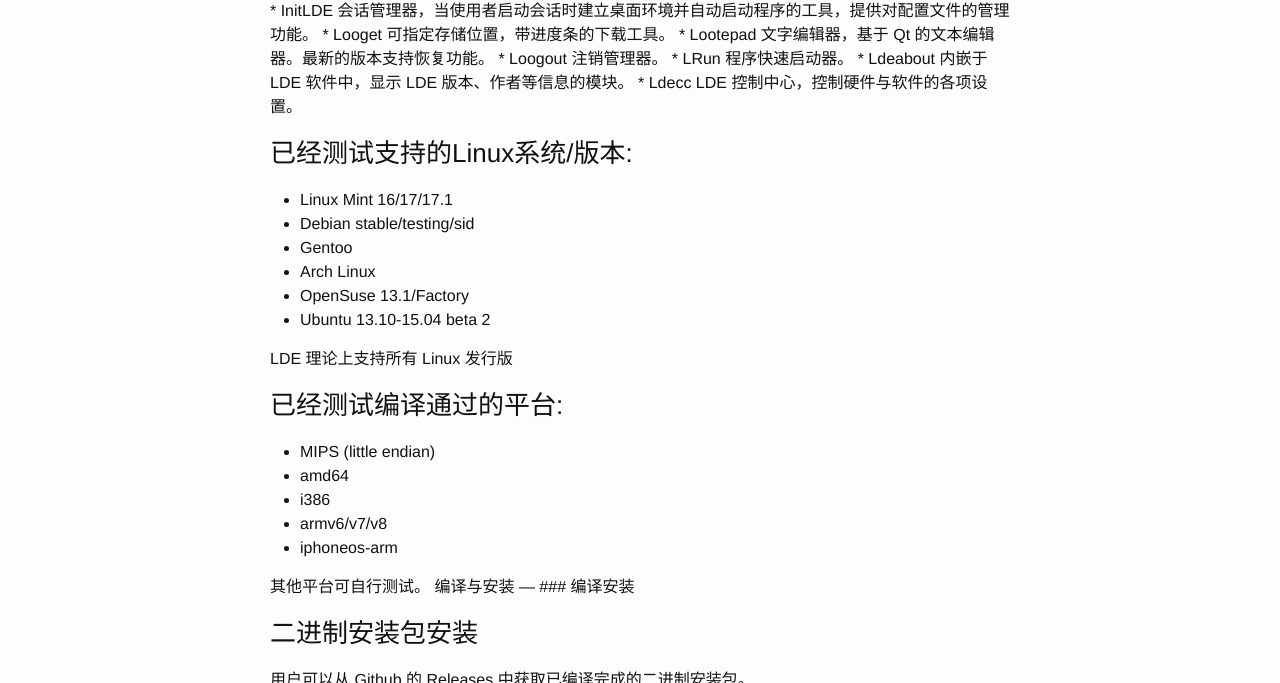
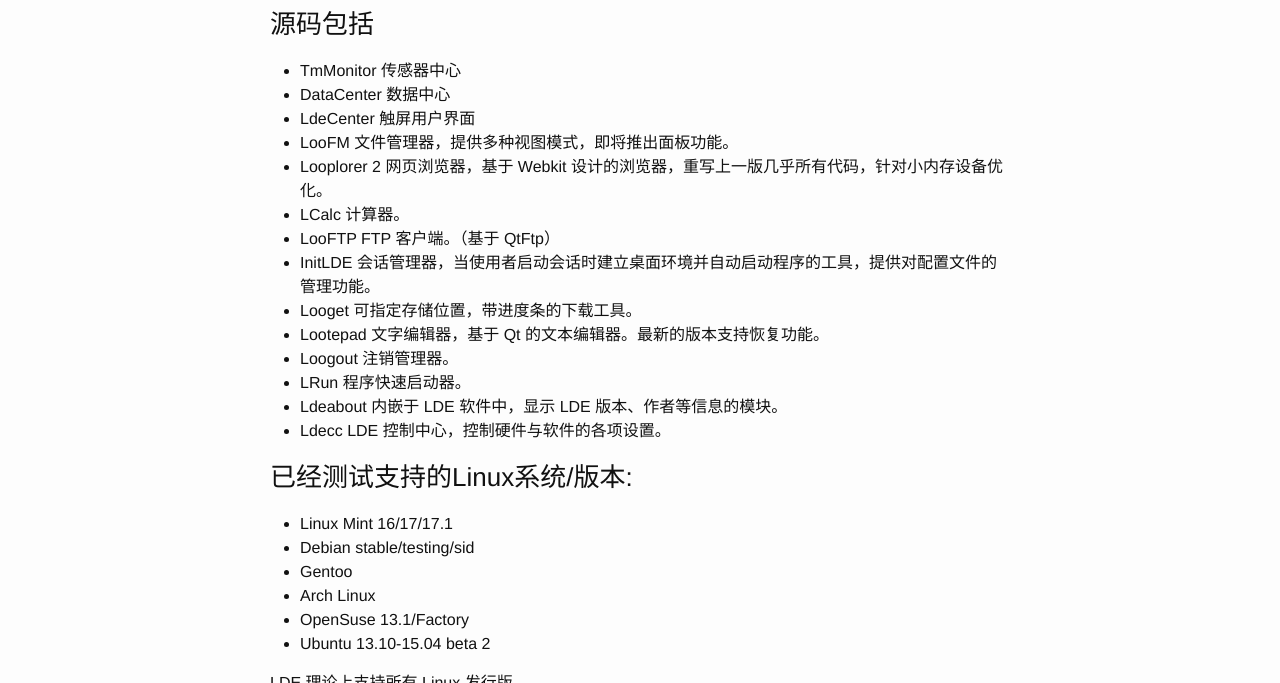
Before and after one commit to xuzhuoyi/ldeteam.tk, a plain HTML site: page lde-embedded/2015/05/17/lde-embedded-2.2.html in a window 1280 px wide. Shown: the part 417-1100 px from the top of the page. Drawn offline with Linux system fonts and the light colour scheme.

Commit message:
version 0.1.2

```diff
--- a/lde-embedded/2015/05/17/lde-embedded-2.2.html
+++ b/lde-embedded/2015/05/17/lde-embedded-2.2.html
@@ -62,24 +62,28 @@
   </header>
 
   <article class="post-content">
-    <p>LDE-Embedded，全名为 L Desktop Environment for Embedded Devices，在 LDE 2 的基础上对嵌入式平台进行优化。可在 i386/amd64/mipsel/arm 和 iOS/Android 等处理器或平台上执行。LDE-Embedded 项目旨在向用户提供一个低硬件门槛的全功能桌面环境，在轻量化的前提下，尽可能实现更强大的功能，相比桌面版本的 LDE，除了基本的桌面功能，更专注于嵌入式设备的特点，优化触屏显示，提供智能家居、物联网的底层支持，更增加了数据分析系统用于处理分析大量由传感器传入的数据。LDE 以 Qt 5/QML 作为图形界面库，有强大的移植性，在所有的平台都可以保证统一的用户界面。
-一些信息
-—
-### 源码包括
-* TmMonitor 传感器中心
-* DataCenter 数据中心
-* LdeCenter 触屏用户界面
-* LooFM 文件管理器，提供多种视图模式，即将推出面板功能。
-* Looplorer 2 网页浏览器，基于 Webkit 设计的浏览器，重写上一版几乎所有代码，针对小内存设备优化。
-* LCalc 计算器。
-* LooFTP FTP 客户端。（基于 QtFtp）
-* InitLDE 会话管理器，当使用者启动会话时建立桌面环境并自动启动程序的工具，提供对配置文件的管理功能。
-* Looget 可指定存储位置，带进度条的下载工具。
-* Lootepad 文字编辑器，基于 Qt 的文本编辑器。最新的版本支持恢复功能。
-* Loogout 注销管理器。
-* LRun 程序快速启动器。
-* Ldeabout 内嵌于 LDE 软件中，显示 LDE 版本、作者等信息的模块。
-* Ldecc LDE 控制中心，控制硬件与软件的各项设置。</p>
+    <p>LDE-Embedded，全名为 L Desktop Environment for Embedded Devices，在 LDE 2 的基础上对嵌入式平台进行优化。可在 i386/amd64/mipsel/arm 和 iOS/Android 等处理器或平台上执行。LDE-Embedded 项目旨在向用户提供一个低硬件门槛的全功能桌面环境，在轻量化的前提下，尽可能实现更强大的功能，相比桌面版本的 LDE，除了基本的桌面功能，更专注于嵌入式设备的特点，优化触屏显示，提供智能家居、物联网的底层支持，更增加了数据分析系统用于处理分析大量由传感器传入的数据。LDE 以 Qt 5/QML 作为图形界面库，有强大的移植性，在所有的平台都可以保证统一的用户界面。</p>
+
+<h2 id="section">一些信息</h2>
+
+<h3 id="section-1">源码包括</h3>
+
+<ul>
+  <li>TmMonitor 传感器中心</li>
+  <li>DataCenter 数据中心</li>
+  <li>LdeCenter 触屏用户界面</li>
+  <li>LooFM 文件管理器，提供多种视图模式，即将推出面板功能。</li>
+  <li>Looplorer 2 网页浏览器，基于 Webkit 设计的浏览器，重写上一版几乎所有代码，针对小内存设备优化。</li>
+  <li>LCalc 计算器。</li>
+  <li>LooFTP FTP 客户端。（基于 QtFtp）</li>
+  <li>InitLDE 会话管理器，当使用者启动会话时建立桌面环境并自动启动程序的工具，提供对配置文件的管理功能。</li>
+  <li>Looget 可指定存储位置，带进度条的下载工具。</li>
+  <li>Lootepad 文字编辑器，基于 Qt 的文本编辑器。最新的版本支持恢复功能。</li>
+  <li>Loogout 注销管理器。</li>
+  <li>LRun 程序快速启动器。</li>
+  <li>Ldeabout 内嵌于 LDE 软件中，显示 LDE 版本、作者等信息的模块。</li>
+  <li>Ldecc LDE 控制中心，控制硬件与软件的各项设置。</li>
+</ul>
 
 <h3 id="linux">已经测试支持的Linux系统/版本:</h3>
 <ul>
@@ -93,7 +97,7 @@
 
 <p>LDE 理论上支持所有 Linux 发行版</p>
 
-<h3 id="section">已经测试编译通过的平台:</h3>
+<h3 id="section-2">已经测试编译通过的平台:</h3>
 <ul>
   <li>MIPS (little endian)</li>
   <li>amd64</li>
@@ -107,7 +111,7 @@
 —
 ### 编译安装</p>
 
-<h3 id="section-1">二进制安装包安装</h3>
+<h3 id="section-3">二进制安装包安装</h3>
 <p>用户可以从 Github 的 Releases 中获取已编译完成的二进制安装包。</p>
 
 <p>同一目录下的 ldemanual.txt/ldemanual.abw 是两种格式的用户手册，里面有安装方法。
```
